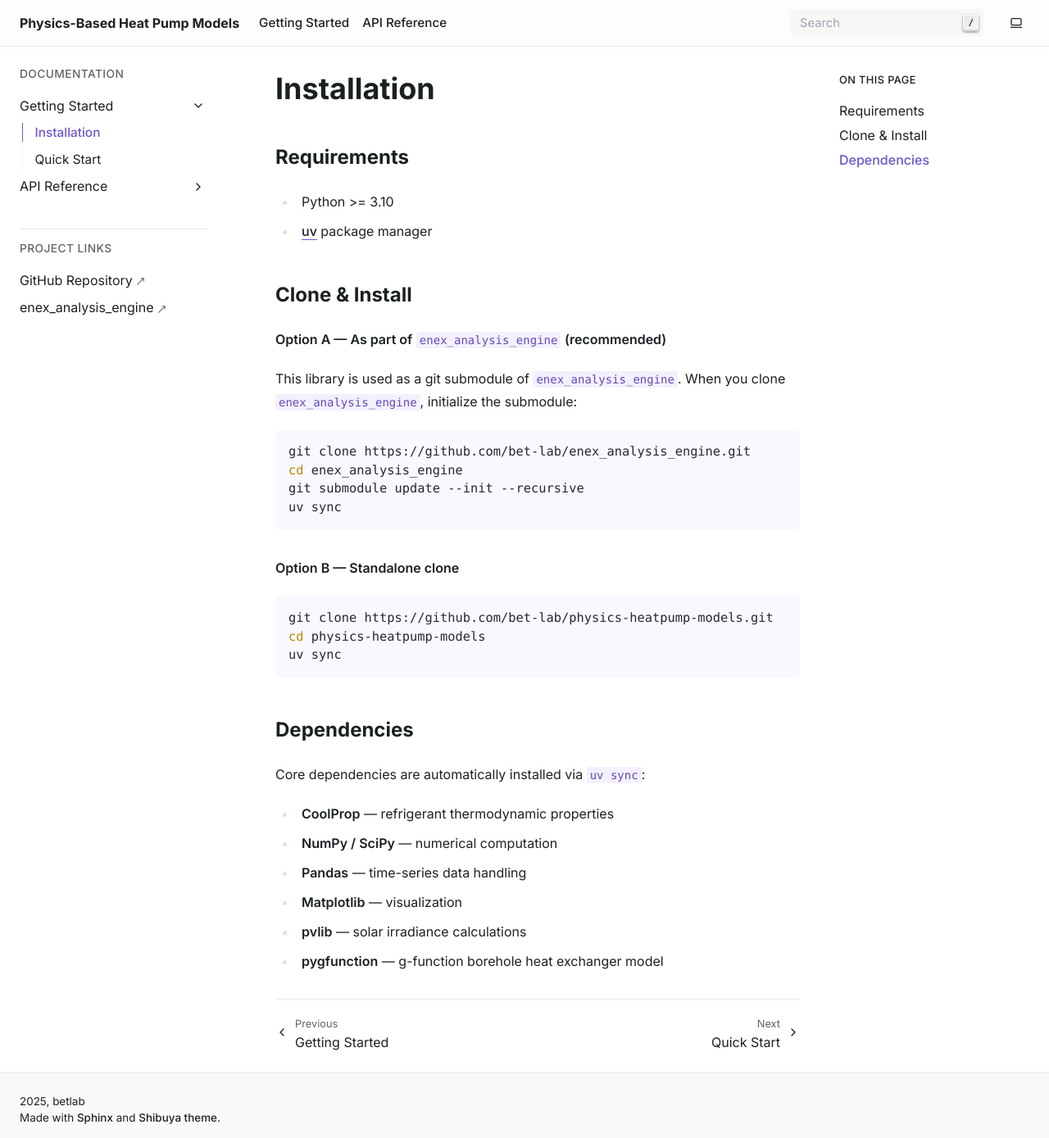
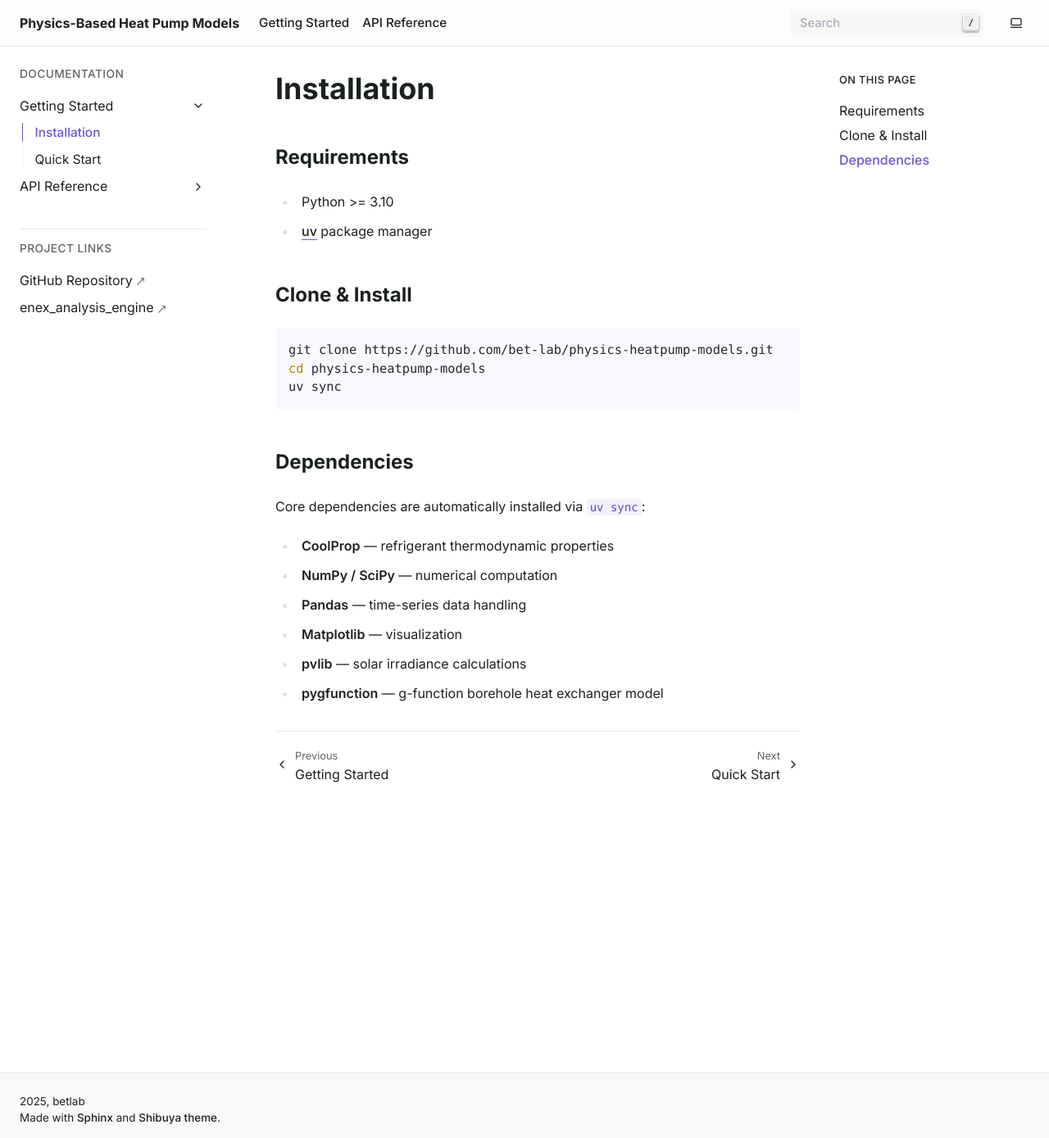
Before and after one commit to bet-lab/tmhp, a Sphinx documentation site: the page built from docs/source/getting-started/installation.rst, in a window 1280 px wide and 1389 px high. Shown: the whole window at 82% size. Built offline with Sphinx 7.4.7, drawn with Linux system fonts in a browser that asks for light colours.

Commit message:
docs: drop the fabricated enex_analysis_engine submodule integration (#40)
An audit of enex_analysis_engine (https://github.com/bet-lab/enex_analysis_engine)
showed:

  - no .gitmodules / no `git submodule status` entry
  - no physics_hp / physics-heatpump-models in its pyproject.toml
    dependencies
  - `grep -rn physics_hp` across the whole repo returns zero matches
  - it ships its own parallel `src/enex_analysis/` copies of every
    physics module instead

So the README / Sphinx pages promising "Part of enex_analysis_engine
ecosystem (git submodule)" and showing `from enex_analysis import ...`
examples have never been true. They mislead any reader who tries to
follow Option A.

This change presents the library honestly:

  - README header tagline becomes "Sister project: enex_analysis_engine
    ... not currently a git-submodule consumer of this library."
  - README Quick Start drops the `from enex_analysis import ...` block;
    only the real standalone `from physics_hp import ...` example
    remains.
  - README Installation drops the `git submodule update --init` line.
  - README Related Repositories rephrases the parent-library claim.
  - installation.rst loses the two-option layout, keeps only the
    standalone clone.
  - quickstart.rst loses the trailing `from enex_analysis import ...`
    block.

If we later decide to actually wire physics-heatpump-models into
enex_analysis_engine as a submodule, that work belongs on the parent
repo first and can be reflected here afterwards.

Closes #39

```diff
--- a/docs/source/getting-started/installation.rst
+++ b/docs/source/getting-started/installation.rst
@@ -9,19 +9,6 @@ Requirements
 
 Clone & Install
 ---------------
-
-**Option A — As part of** ``enex_analysis_engine`` **(recommended)**
-
-This library is used as a git submodule of ``enex_analysis_engine``. When you clone ``enex_analysis_engine``, initialize the submodule:
-
-.. code-block:: bash
-
-   git clone https://github.com/bet-lab/enex_analysis_engine.git
-   cd enex_analysis_engine
-   git submodule update --init --recursive
-   uv sync
-
-**Option B — Standalone clone**
 
 .. code-block:: bash
 
```
Also changed, not shown: README.md (+9 -21 lines), docs/source/getting-started/quickstart.rst (+0 -9 lines).
